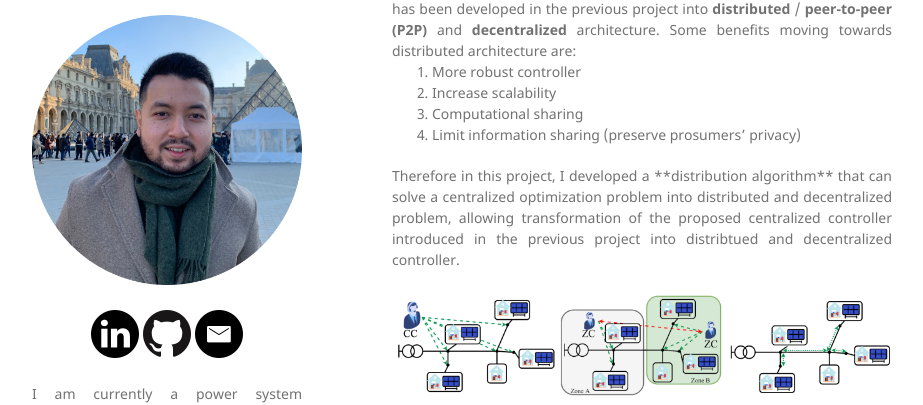
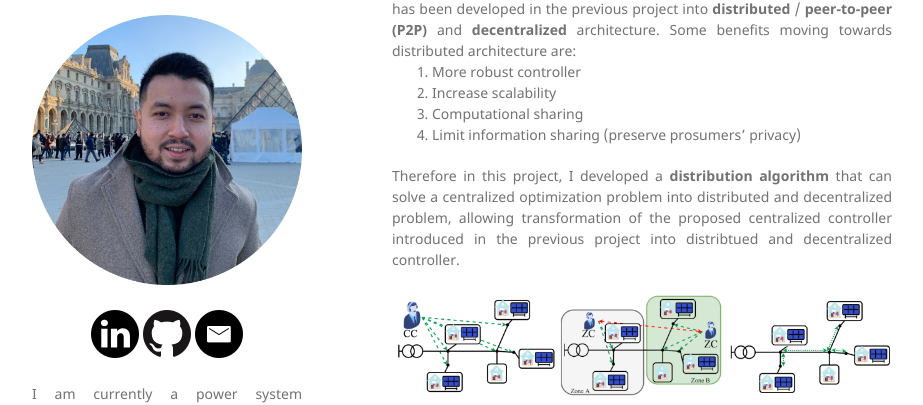
Before and after one commit to andyptr/andyptr.github.io, a Jekyll site: the page built from index.md, in a window 1280 px wide and 900 px high, scrolled down 1254 px. Shown: the part 94-499 px from the top of the window, without its empty margins (178-1101 px from the left). Built offline with Jekyll 4.4.1, drawn with Linux system fonts in a browser that asks for light colours; our own code applies the rules of GitHub Pages for plain Markdown files.

Commit message:
Update index.md

```diff
--- a/index.md
+++ b/index.md
@@ -41,7 +41,7 @@ Furthermore, a sensitivity analysis is also presented, which show how selection
 3. Computational sharing
 4. Limit information sharing (preserve prosumers' privacy)
 
-<div style="text-align: justify">Therefore in this project, I developed a **distribution algorithm** that can solve a centralized optimization problem into distributed and decentralized problem, allowing transformation of the proposed centralized controller introduced in the previous project into distribtued and decentralized controller.<br><br></div>
+<div style="text-align: justify">Therefore in this project, I developed a <b>distribution algorithm</b> that can solve a centralized optimization problem into distributed and decentralized problem, allowing transformation of the proposed centralized controller introduced in the previous project into distribtued and decentralized controller.<br><br></div>
 
 
 <center><img src="Projects/images/02/02_thumbnail.png"/></center>
```
